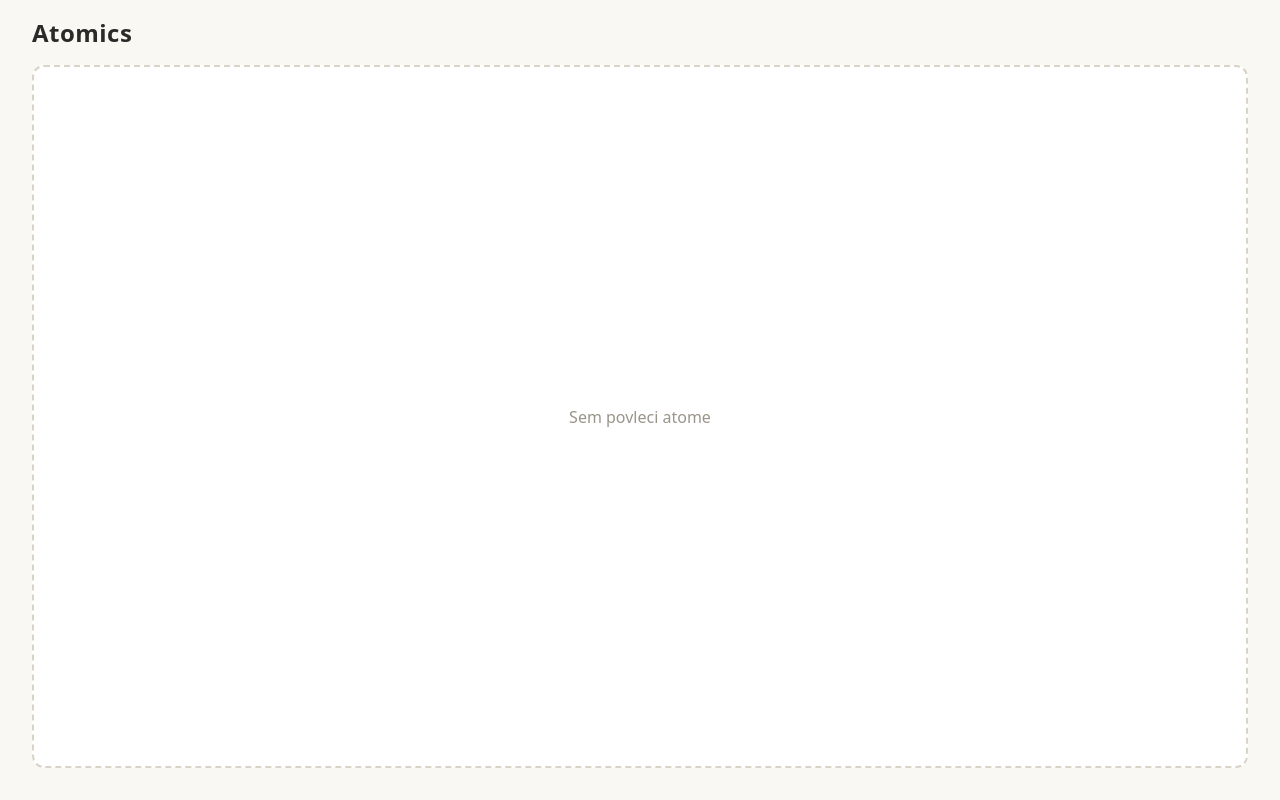
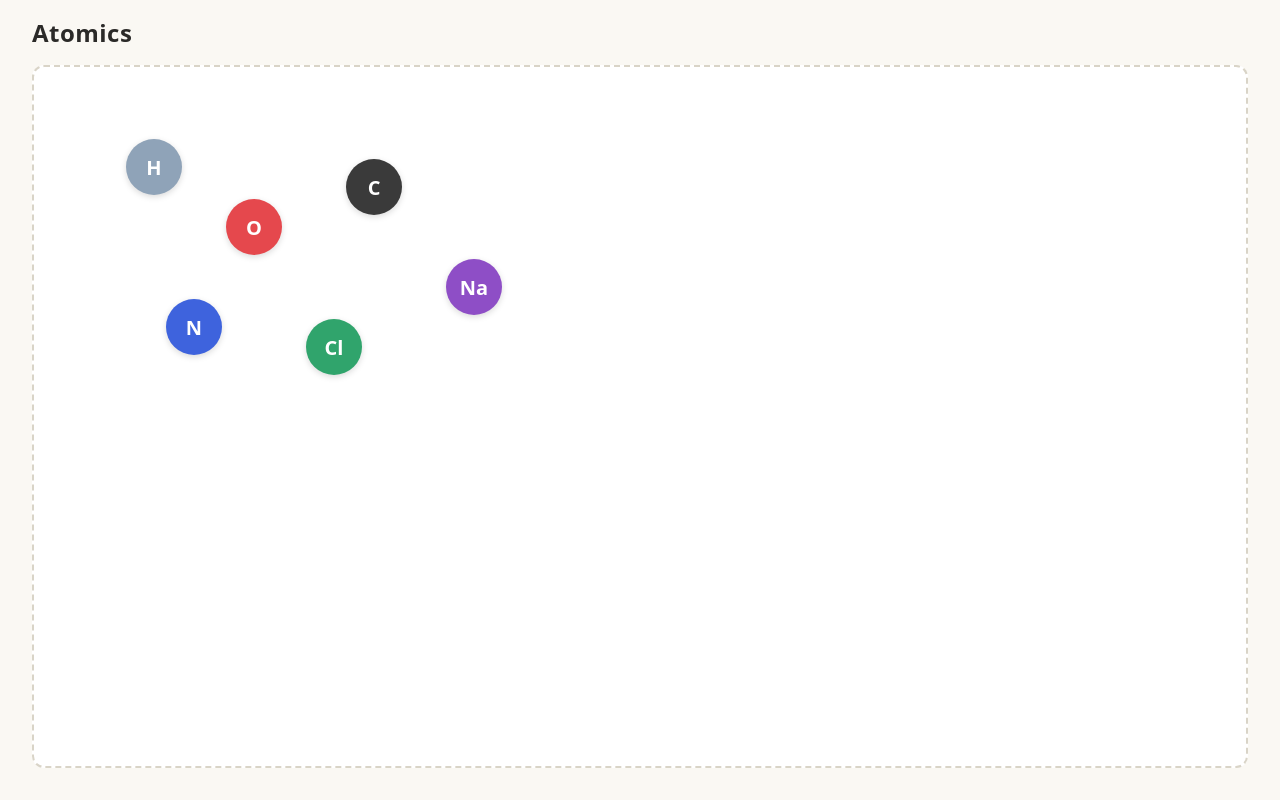
Before and after one commit to NikKrnjovsek/Atomics, a React (Vite) app: page / in a window 1280 px wide. Built offline with nearby package versions, Linux system fonts and the light colour scheme.

Commit message:
Komponente Sandbox in Atom in nastavitev pozicije

```diff
--- a/src/App.css
+++ b/src/App.css
@@ -20,20 +20,3 @@
   padding: 0 32px 32px;
   min-height: 0;
 }
-
-.sandbox {
-  flex: 1;
-  position: relative;
-  display: flex;
-  align-items: center;
-  justify-content: center;
-  background-color: var(--canvas);
-  border: 2px dashed var(--canvas-border);
-  border-radius: 12px;
-  overflow: hidden;
-}
-
-.sandbox-hint {
-  color: var(--text-muted);
-  user-select: none;
-}
--- a/src/App.jsx
+++ b/src/App.jsx
@@ -1,6 +1,20 @@
+import Sandbox from './components/Sandbox.jsx'
+import { createAtom, useSandboxAtoms } from './logic/useSandboxAtoms.js'
 import './App.css'
 
+// Začasni atomi, dokler ni drag & drop iz stranske vrstice (A3).
+const demoAtoms = [
+  createAtom('H', 120, 100),
+  createAtom('O', 220, 160),
+  createAtom('C', 340, 120),
+  createAtom('N', 160, 260),
+  createAtom('Cl', 300, 280),
+  createAtom('Na', 440, 220),
+]
+
 function App() {
+  const { atoms } = useSandboxAtoms(demoAtoms)
+
   return (
     <div className="app">
       <header className="app-header">
@@ -8,9 +22,7 @@ function App() {
       </header>
 
       <main className="workspace">
-        <section className="sandbox" aria-label="Platno za sestavljanje atomov">
-          <p className="sandbox-hint">Sem povleci atome</p>
-        </section>
+        <Sandbox atoms={atoms} />
       </main>
     </div>
   )
--- /dev/null
+++ b/src/components/Atom.css
@@ -0,0 +1,16 @@
+.atom {
+  position: absolute;
+  transform: translate(-50%, -50%);
+  display: flex;
+  align-items: center;
+  justify-content: center;
+  width: 56px;
+  height: 56px;
+  border-radius: 50%;
+  background-color: var(--atom-color);
+  color: var(--atom-text);
+  font-size: 1.25rem;
+  font-weight: 700;
+  box-shadow: 0 2px 6px rgb(0 0 0 / 0.15);
+  user-select: none;
+}
--- /dev/null
+++ b/src/components/Atom.jsx
@@ -0,0 +1,20 @@
+import atomTypes from '../data/atoms.json'
+import './Atom.css'
+
+const namesBySymbol = Object.fromEntries(atomTypes.map(({ symbol, name }) => [symbol, name]))
+
+function Atom({ symbol, x, y }) {
+  const style = {
+    left: x,
+    top: y,
+    '--atom-color': `var(--atom-${symbol})`,
+  }
+
+  return (
+    <div className="atom" style={style} title={namesBySymbol[symbol]}>
+      {symbol}
+    </div>
+  )
+}
+
+export default Atom
--- /dev/null
+++ b/src/components/Sandbox.css
@@ -0,0 +1,16 @@
+.sandbox {
+  flex: 1;
+  position: relative;
+  display: flex;
+  align-items: center;
+  justify-content: center;
+  background-color: var(--canvas);
+  border: 2px dashed var(--canvas-border);
+  border-radius: 12px;
+  overflow: hidden;
+}
+
+.sandbox-hint {
+  color: var(--text-muted);
+  user-select: none;
+}
--- /dev/null
+++ b/src/components/Sandbox.jsx
@@ -0,0 +1,15 @@
+import Atom from './Atom.jsx'
+import './Sandbox.css'
+
+function Sandbox({ atoms }) {
+  return (
+    <section className="sandbox" aria-label="Platno za sestavljanje atomov">
+      {atoms.length === 0 && <p className="sandbox-hint">Sem povleci atome</p>}
+      {atoms.map((atom) => (
+        <Atom key={atom.id} symbol={atom.symbol} x={atom.x} y={atom.y} />
+      ))}
+    </section>
+  )
+}
+
+export default Sandbox
--- /dev/null
+++ b/src/data/atoms.json
@@ -0,0 +1,8 @@
+[
+  { "symbol": "H", "name": "vodik" },
+  { "symbol": "O", "name": "kisik" },
+  { "symbol": "C", "name": "ogljik" },
+  { "symbol": "N", "name": "dušik" },
+  { "symbol": "Cl", "name": "klor" },
+  { "symbol": "Na", "name": "natrij" }
+]
--- a/src/index.css
+++ b/src/index.css
@@ -4,6 +4,14 @@
   --canvas-border: #d9d4c7;
   --text: #2b2a28;
   --text-muted: #9a958a;
+
+  --atom-text: #ffffff;
+  --atom-H: #8fa3b8;
+  --atom-O: #e5484d;
+  --atom-C: #3a3a3a;
+  --atom-N: #3e63dd;
+  --atom-Cl: #30a46c;
+  --atom-Na: #8e4ec6;
 
   font-family: system-ui, 'Segoe UI', Roboto, sans-serif;
   color: var(--text);
--- /dev/null
+++ b/src/logic/useSandboxAtoms.js
@@ -0,0 +1,15 @@
+import { useState } from 'react'
+
+export function createAtom(symbol, x, y) {
+  return { id: crypto.randomUUID(), symbol, x, y }
+}
+
+export function useSandboxAtoms(initialAtoms = []) {
+  const [atoms, setAtoms] = useState(initialAtoms)
+
+  const addAtom = (symbol, x, y) => {
+    setAtoms((current) => [...current, createAtom(symbol, x, y)])
+  }
+
+  return { atoms, addAtom }
+}
```
